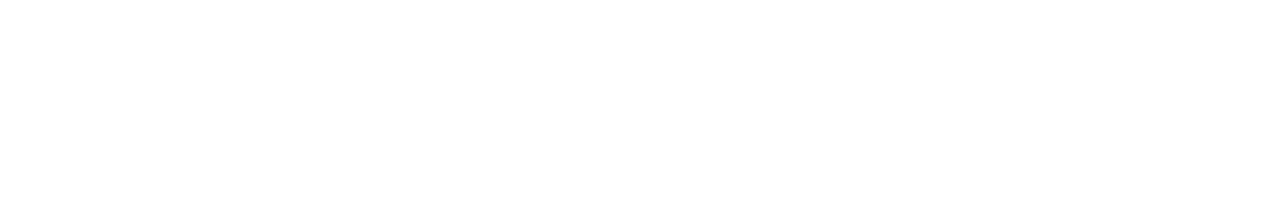
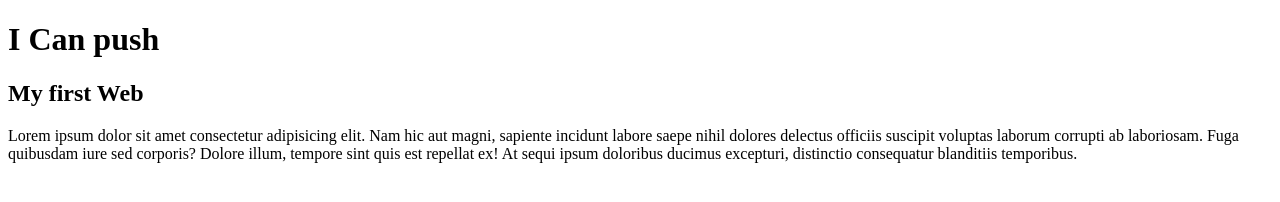
Before and after one commit to tcdatta/my-second-repo, a plain HTML site: page index.html in a window 1280 px wide. Drawn offline with Linux system fonts and the light colour scheme.

Commit message:
added header

```diff
--- a/index.html
+++ b/index.html
@@ -6,6 +6,11 @@
     <title>My Second Repo</title>
 </head>
 <body>
+    <h1>I Can push</h1>
+    <h2>My first Web</h2>
 
+
+
+    <p>Lorem ipsum dolor sit amet consectetur adipisicing elit. Nam hic aut magni, sapiente incidunt labore saepe nihil dolores delectus officiis suscipit voluptas laborum corrupti ab laboriosam. Fuga quibusdam iure sed corporis? Dolore illum, tempore sint quis est repellat ex! At sequi ipsum doloribus ducimus excepturi, distinctio consequatur blanditiis temporibus.</p>
 </body>
 </html>
```
